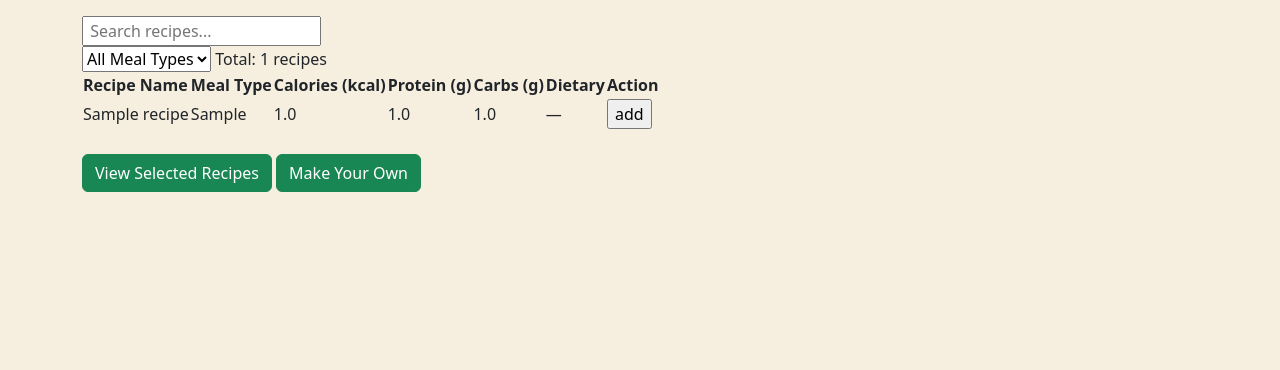
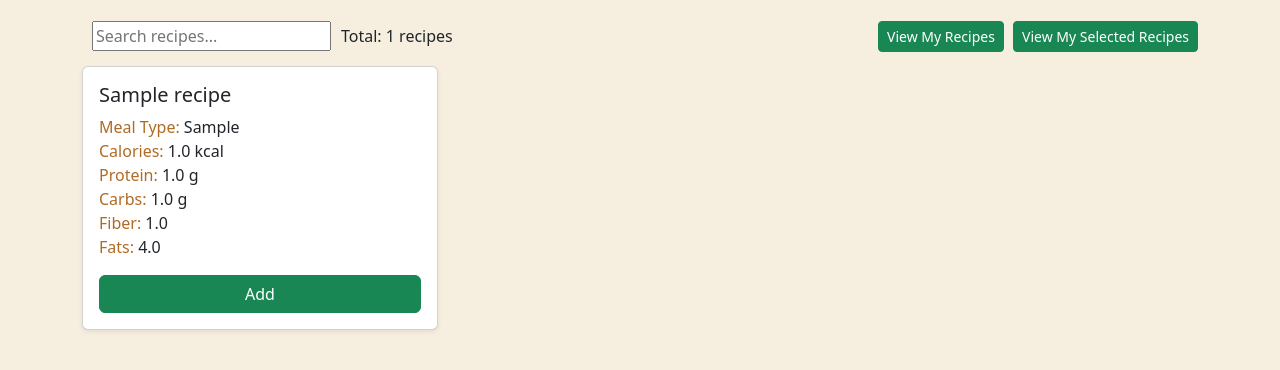
Before and after one commit to lilkub223/nutrition-app, a Django app: page /recipes/ in a window 1280 px wide. Shown: the part 204-574 px from the top of the page. Run offline with Django 5.2, Linux system fonts and the light colour scheme; tables that the repository leaves empty hold one stand-in row (values such as "Sample post").

Commit message:
recipe page + cards

```diff
--- a/main/templates/main/base.html
+++ b/main/templates/main/base.html
@@ -68,6 +68,7 @@
             text-decoration: none !important;
             opacity: 0.8;
         }
+
     </style>
 
     {% block extra_css %}{% endblock %}
--- a/main/templates/main/home.html
+++ b/main/templates/main/home.html
@@ -31,7 +31,7 @@
         <div class="text-center mb-4">
         <img src="{% static 'main/images/NutritionAppLogo.png' %}"
             alt="Eatillegent Logo"
-            style="width:200; height:auto;">
+            style="width:150px; height: 150px;;">
         </div>
     {% if user.is_authenticated %}
         <div class="row mt-5">
--- a/recipes/templates/recipes/recipes_list.html
+++ b/recipes/templates/recipes/recipes_list.html
@@ -1,5 +1,37 @@
 {% extends 'main/base.html' %}
+{% block extra_css %}
+<style>
+.card-body label{
+    color: #b06a24;
+}
 
+.recipe-count {
+    padding: 10px 5px;
+    font-weight: 450;
+}
+.filters {
+    display: flex;
+    justify-content: space-between; /* left & right sides */
+    align-items: center;           /* vertical align */
+    gap: 10px;
+    margin-bottom: 10px;
+}
+
+.filters-left {
+    display: flex;
+    align-items: center;
+    gap: 10px;
+    padding: 5px 10px;
+
+}
+
+
+.quick-actions button {
+    margin-left: 5px;
+}
+
+</style>
+{% endblock %}
 {% block title %}Selected Recipes{% endblock %}
 
 {% block content %}
@@ -10,77 +42,50 @@
             <p>Discover delicious and nutritious recipes</p>
         </div>
 
-        <div id="filters">
-            <section id="search-section">
-                <input type="text" id="searchInput" placeholder=" Search recipes..." onkeyup="filterRecipes()">
-            </section>
+        <div id="filters" class="filters">
+            <div class="filters-left">
+                <input type="text" id="searchInput" placeholder="Search recipes..." onkeyup="filterRecipes()">
+                <span id="recipe-count">Total: {{ recipes|length }} recipes</span>
+            </div>
 
-            <select class="filter-select" id="mealTypeFilter" onchange="filterRecipes()">
-                <option value="">All Meal Types</option>
-                <option value="vegetarian">vegetarian</option>
-                <option value="gluten-free">gluten-free</option>
-                <option value="vegan">vegan</option>
-                <option value="pescatarian">pescatarian</option>
-                <option value="high-protein">high-protein</option>
-
-                /* Add more meal types here */
-                /* Add more meal types here */
-                /* Add more meal types here */
-                /* Add more meal types here */
-                /* Add more meal types here */
-                /* Add more meal types here */
-                /* Add more meal types here */
-                /* Add more meal types here */
-                /* Add more meal types here */
-
-            </select>
-            <span id="recipe-count">Total: {{ recipes|length }} recipes</span>
+            <div class="quick-actions">
+                <button class="btn btn-success btn-sm" onclick="location.href='/custom_recipe/'">View My Recipes</button>
+                <button class="btn btn-success btn-sm" onclick="location.href='/selected_recipes/'">View My Selected Recipes</button>
+            </div>
         </div>
 
         <div id="table-container">
             {% if recipes_with_nutrition %}
-            <table id="recipesTable">
-                <thead>
-                    <tr>
-                        <th>Recipe Name</th>
-                        <th>Meal Type</th>
-                        <th>Calories (kcal)</th>
-                        <th>Protein (g)</th>
-                        <th>Carbs (g)</th>
-                        <th>Dietary</th>
-                        <th>Action</th>
-                    </tr>
-                </thead>
-                <tbody>
+            <div class="row">
                     {% for recipe, nutrition in recipes_with_nutrition %}
-                    <tr data-meal-type="{{ recipe.dietary_restrictions|default:"—"|lower }}">
-                        <td id="recipe-title">{{ recipe.title }}</td>
-                        <td>
-                            <span id="meal-type-badge meal-type-{{ recipe.meal_type|lower|default:'snack' }}">
-                                {{ recipe.meal_type|default:"Snack" }}
-                            </span>
-                        </td>
-                        <td id="nutrition-value">{{ nutrition.calories }}</td>
-                        <td id="nutrition-value">{{ nutrition.protein }}</td>
-                        <td id="nutrition-value">{{ nutrition.carbs }}</td>
-                        <td id="dietary-restriction">{{ recipe.dietary_restrictions|default:"—" }}</td>
-                        <td>
-                            <input type="button" value="add" onclick="addtoUserPickedRecipes('{{ recipe.title|escapejs }}')">
-                        </td>
-                    </tr>
+                    <div class="col-md-4 mb-3">
+                        <div class="card h-100 shadow-sm">
+                            <div class="card-body">
+                                <h5 class="card-title">{{ recipe.title }}</h5>
+                                <p class="card-text">
+                                    <label>Meal Type:</label> {{ recipe.meal_type|default:"Snack" }}<br>
+                                    <label>Calories:</label> {{ nutrition.calories }} kcal<br>
+                                    <label>Protein:</label> {{ nutrition.protein }} g <br>
+                                    <label>Carbs:</label> {{ nutrition.carbs }} g<br>
+                                    <label>Fiber:</label> {{ nutrition.fiber|default:"—" }}<br>
+                                    <label>Fats:</label> {{ nutrition.fats|default:"—" }}<br>
+
+                                </p>
+                                <button class="btn btn-success mt-auto w-100"
+                                        onclick="addtoUserPickedRecipes('{{ recipe.title|escapejs }}')"> Add
+                                </button>
+                            </div>
+                        </div>
+                    </div>
                     {% endfor %}
-                </tbody>
-            </table>
-            {% else %}
-            <div id="no-results">
-                <h2>No Recipes Found</h2>
-                <p>Try importing some recipes using the management command</p>
+                </div>
+                {% else %}
+                <div id="no-results">
+                    <h2>No Recipes Found</h2>
+                    <p>Try creating your own</p>
+                </div>
+                {% endif %}
             </div>
-            {% endif %}
-            <br>
-            <a href="{% url 'selected_recipes' %}" class="btn btn-success mr-4">View Selected Recipes</a>
-            <a href="{% url 'custom_recipe' %}" class="btn btn-success">Make Your Own</a>
-
         </div>
     </div>
 
@@ -135,8 +140,7 @@
             const searchInput = document.getElementById('searchInput').value.toLowerCase();
             const mealTypeFilter = document.getElementById('mealTypeFilter').value.toLowerCase();
             const table = document.getElementById('recipesTable');
-            const rows = table.getElementsByTagName('tr');
-            let visibleCount = 0;
+            const rows = document.getElementsByClassName('recipe-card');           let visibleCount = 0;
 
             for (let i = 1; i < rows.length; i++) {
                 const row = rows[i];
@@ -155,8 +159,7 @@
                     showRow = false;
                 }
 
-                row.style.display = showRow ? '' : 'none';
-                if (showRow) visibleCount++;
+                const rows = document.getElementsByClassName('recipe-card');                if (showRow) visibleCount++;
             }
 
 
--- a/recipes/views.py
+++ b/recipes/views.py
@@ -195,10 +195,16 @@ def recipes_list(request):
         total_calories = sum(ri.ingredient_id.calories_kcal or 0 for ri in recipe_ingredients)
         total_protein = sum(ri.ingredient_id.protein_g or 0 for ri in recipe_ingredients)
         total_carbs = sum(ri.ingredient_id.carbs_g or 0 for ri in recipe_ingredients)
+        total_fiber = sum(ri.ingredient_id.fiber_g or 0 for ri in recipe_ingredients)
+        total_saturated_fat_g = sum(ri.ingredient_id.saturated_fat_g or 0 for ri in recipe_ingredients)
+
         nutrition_list.append({
             'calories': round(total_calories, 1) if total_calories else 'N/A',
             'protein': round(total_protein, 1) if total_protein else 'N/A',
             'carbs': round(total_carbs, 1) if total_carbs else 'N/A',
+            'fiber': round(total_fiber, 1) if total_carbs else 'N/A',
+            'fats': round(total_saturated_fat_g, 1) if total_carbs else 'N/A',
+
         })
 
     return render(request, 'recipes/recipes_list.html', {
```
